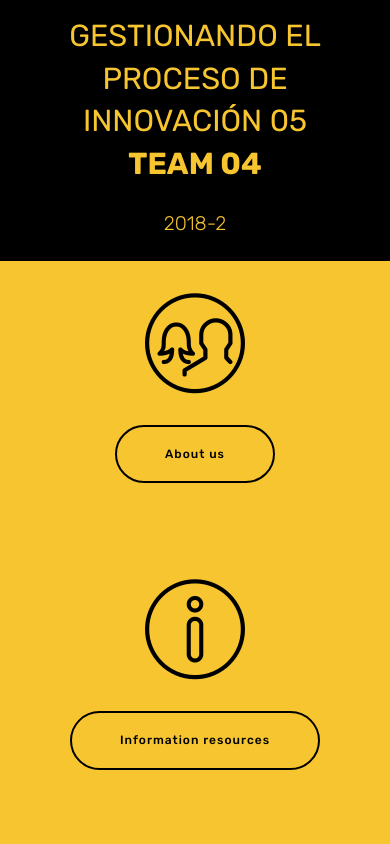
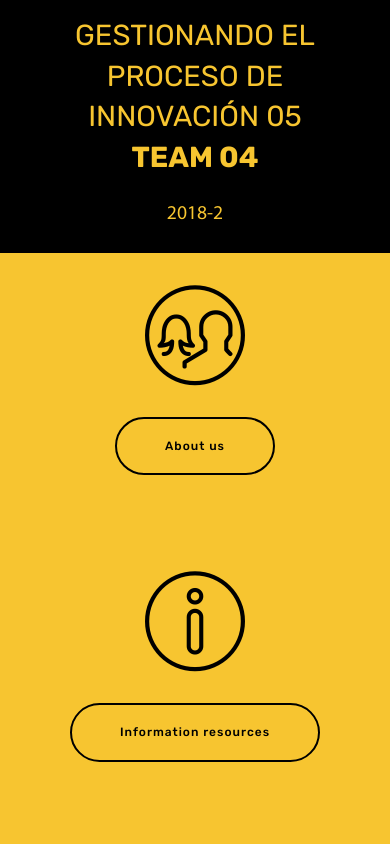
Before and after one commit to gpi05equipo04/anemiaenelperu, a plain HTML site: page index.html in a window 390 px wide. Shown: the top 844 px of the page. Drawn offline with Linux system fonts and the light colour scheme; files whose address does not match are found by name.

Commit message:
create github pages

```diff
--- /dev/null
+++ b/assets/fonts/MYRIADPRO-REGULAR/style.css
@@ -0,0 +1,4 @@
+@font-face {
+   font-family: 'MYRIADPRO-REGULAR';
+   src: url('file:///C:/Users/sandr/AppData/Local/Mobirise.com/Mobirise/projects/project-2018-09-29_162529/fonts/MYRIADPRO-REGULAR/font.TTF');
+}
--- a/assets/fonts/style.css
+++ b/assets/fonts/style.css
@@ -2,3 +2,7 @@
    font-family: 'MyriadPro-Bold';
    src: url('MyriadPro-Bold/font.ttf');
 }
+@font-face {
+   font-family: 'MYRIADPRO-REGULAR';
+   src: url('MYRIADPRO-REGULAR/font.TTF');
+}
--- a/assets/mobirise/css/mbr-additional.css
+++ b/assets/mobirise/css/mbr-additional.css
@@ -1,5 +1,4 @@
 @import url(https://fonts.googleapis.com/css?family=Rubik:300,300i,400,400i,500,500i,700,700i,900,900i);
-
 
 
 
@@ -27,10 +26,10 @@ body {
 }
 .display-2 {
   font-family: 'Rubik', sans-serif;
-  font-size: 3rem;
+  font-size: 2.8rem;
 }
 .display-2 > .mbr-iconfont {
-  font-size: 4.8rem;
+  font-size: 4.48rem;
 }
 .display-4 {
   font-family: 'Rubik', sans-serif;
@@ -40,7 +39,7 @@ body {
   font-size: 1.6rem;
 }
 .display-5 {
-  font-family: 'Rubik', sans-serif;
+  font-family: 'MYRIADPRO-REGULAR';
   font-size: 1.5rem;
 }
 .display-5 > .mbr-iconfont {
@@ -65,9 +64,9 @@ body {
     line-height: calc( 1.4 * (2.19rem + (4.4 - 2.19) * ((100vw - 20rem) / (48 - 20))));
   }
   .display-2 {
-    font-size: 2.4rem;
-    font-size: calc( 1.7rem + (3 - 1.7) * ((100vw - 20rem) / (48 - 20)));
-    line-height: calc( 1.4 * (1.7rem + (3 - 1.7) * ((100vw - 20rem) / (48 - 20))));
+    font-size: 2.24rem;
+    font-size: calc( 1.63rem + (2.8 - 1.63) * ((100vw - 20rem) / (48 - 20)));
+    line-height: calc( 1.4 * (1.63rem + (2.8 - 1.63) * ((100vw - 20rem) / (48 - 20))));
   }
   .display-4 {
     font-size: 0.8rem;
--- a/index.html
+++ b/index.html
@@ -41,7 +41,7 @@
     </div>
 </section>
 
-<section class="engine"><a href="https://mobiri.se/i">free web creation software</a></section><section class="features8 cid-r54Hpr1mAV" id="features8-1">
+<section class="engine"><a href="https://mobiri.se/z">best website templates</a></section><section class="features8 cid-r54Hpr1mAV" id="features8-1">
 
 
 
@@ -110,7 +110,7 @@
 
 
 
-    <div class="mbr-overlay" style="opacity: 0.4; background-color: rgb(0, 0, 0);">
+    <div class="mbr-overlay" style="opacity: 0.5; background-color: rgb(0, 0, 0);">
     </div>
 
     <div class="container">
```
Also changed, not shown: nosotros.html (+1 -1 lines), prevalencia.html (+1 -1 lines), assets/fonts/MYRIADPRO-REGULAR/font.TTF (added), 1 other file.
